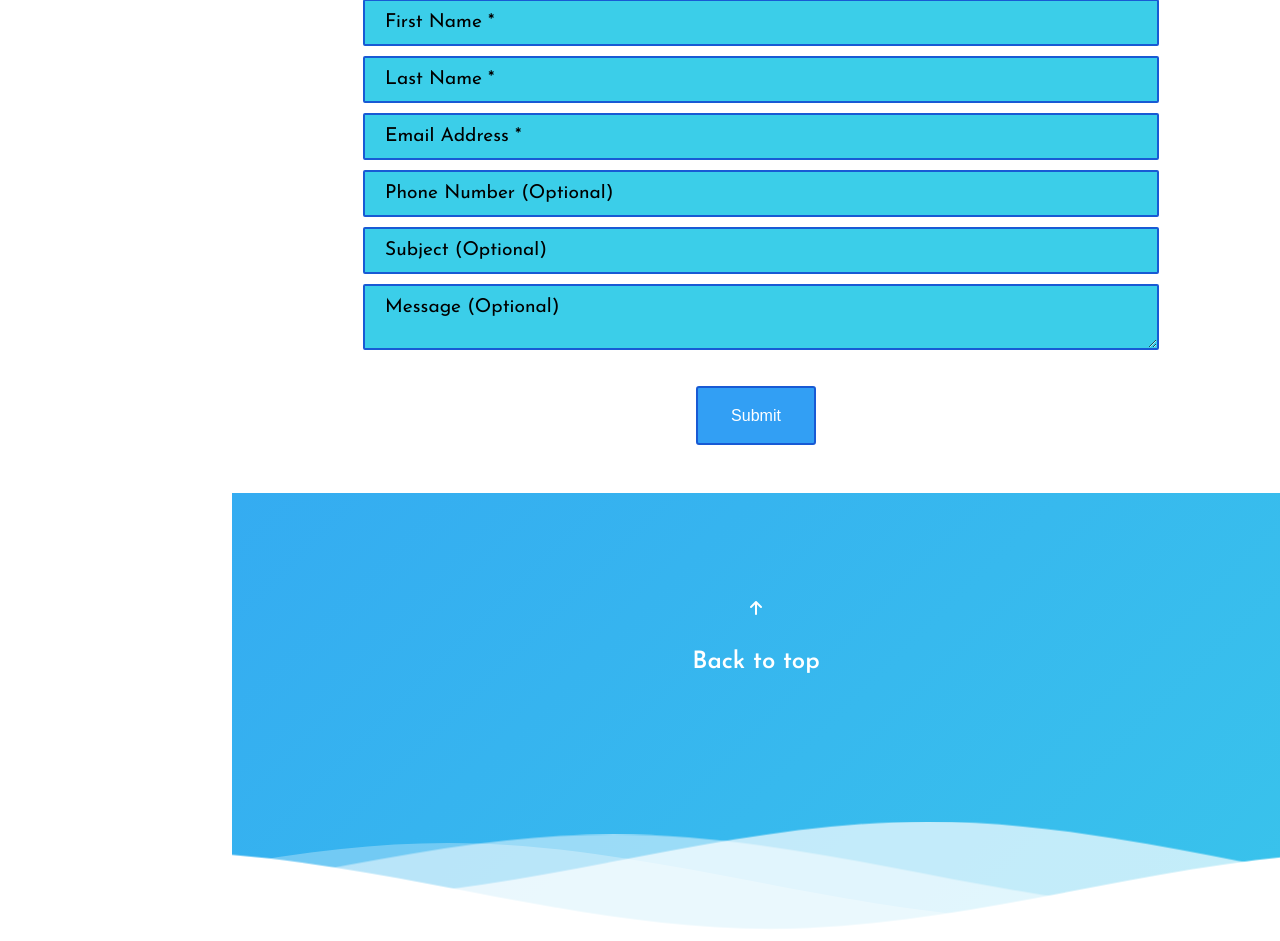
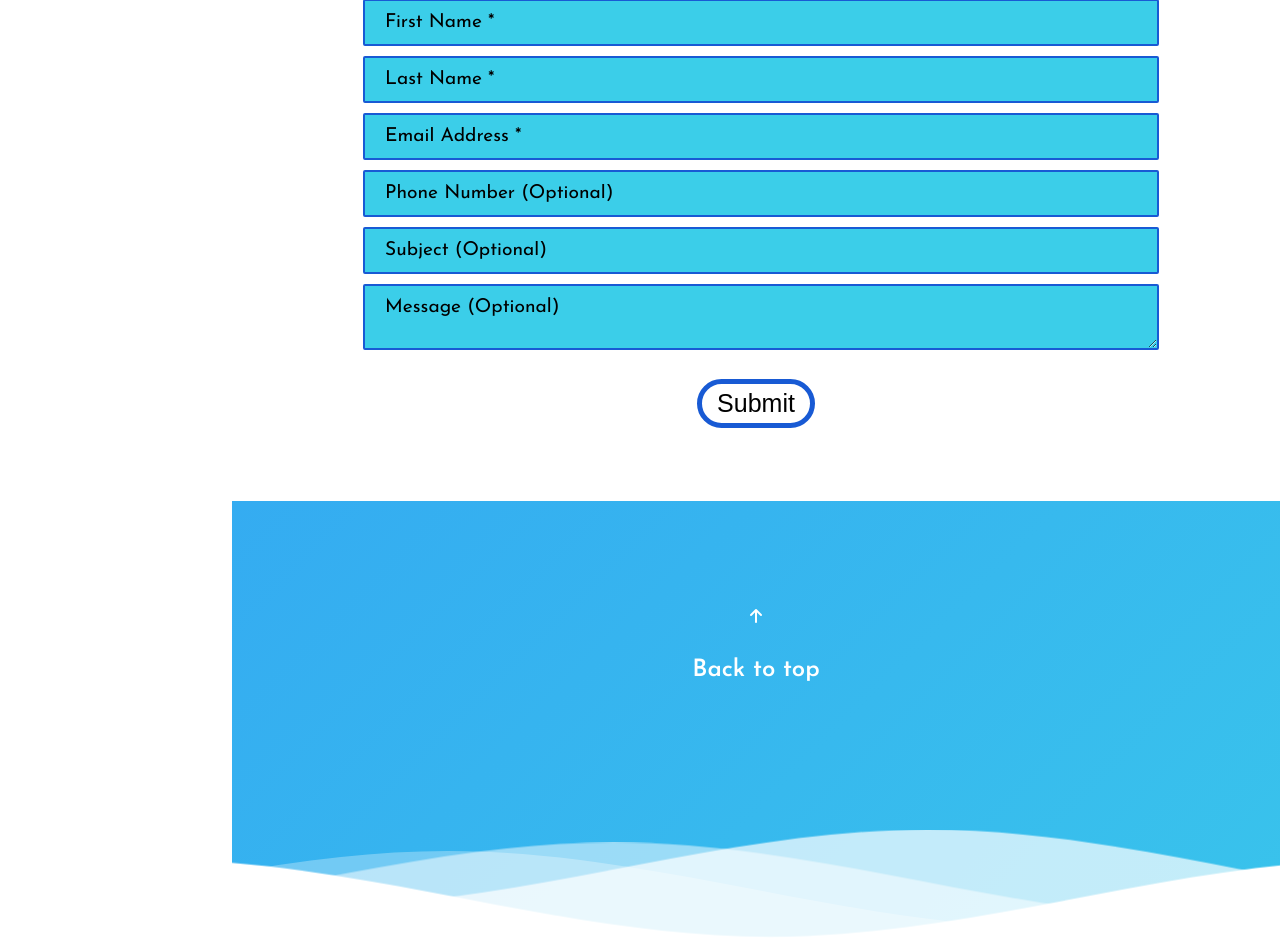
Before and after one commit to Esmee29/Portfolio, a PHP site: page /index.html in a window 1280 px wide. Shown: the part 3500-4441 px from the top of the page. Run offline with PHP 8.4, Linux system fonts and the light colour scheme; some libraries are stand-ins or nearby versions; grey boxes are pictures that could not be loaded.

Commit message:
liquid fill submit button

```diff
--- a/css/style.css
+++ b/css/style.css
@@ -516,41 +516,76 @@
 
 @media (min-width: 320px) and (max-width: 767px) {
   /* line 308, ../../GitHub/Portfolio/scss/style/Utilities/_viewports.scss */
+  .primary-nav__pages li a {
+    padding: 1rem;
+  }
+}
+
+@media (min-width: 768px) and (max-width: 991px) {
+  /* line 308, ../../GitHub/Portfolio/scss/style/Utilities/_viewports.scss */
+  .primary-nav__pages li a {
+    padding: 1rem;
+  }
+}
+
+@media (min-width: 992px) and (max-width: 1259px) {
+  /* line 308, ../../GitHub/Portfolio/scss/style/Utilities/_viewports.scss */
+  .primary-nav__pages li a {
+    padding: 2rem 1rem;
+  }
+}
+
+@media (min-width: 1260px) and (max-width: 1439px) {
+  /* line 308, ../../GitHub/Portfolio/scss/style/Utilities/_viewports.scss */
+  .primary-nav__pages li a {
+    padding: 2rem 1rem;
+  }
+}
+
+@media (min-width: 1440px) {
+  /* line 308, ../../GitHub/Portfolio/scss/style/Utilities/_viewports.scss */
+  .primary-nav__pages li a {
+    padding: 2rem 1rem;
+  }
+}
+
+@media (min-width: 320px) and (max-width: 767px) {
+  /* line 325, ../../GitHub/Portfolio/scss/style/Utilities/_viewports.scss */
   .symbol {
     font-size: 3rem;
   }
 }
 
 @media (min-width: 768px) and (max-width: 991px) {
-  /* line 308, ../../GitHub/Portfolio/scss/style/Utilities/_viewports.scss */
+  /* line 325, ../../GitHub/Portfolio/scss/style/Utilities/_viewports.scss */
   .symbol {
     font-size: 3rem;
   }
 }
 
 @media (min-width: 320px) and (max-width: 767px) {
-  /* line 316, ../../GitHub/Portfolio/scss/style/Utilities/_viewports.scss */
+  /* line 333, ../../GitHub/Portfolio/scss/style/Utilities/_viewports.scss */
   .projects-block-button {
     margin-bottom: 20px;
   }
 }
 
 @media (min-width: 768px) and (max-width: 991px) {
-  /* line 316, ../../GitHub/Portfolio/scss/style/Utilities/_viewports.scss */
+  /* line 333, ../../GitHub/Portfolio/scss/style/Utilities/_viewports.scss */
   .projects-block-button {
     margin-bottom: 20px;
   }
 }
 
 @media (min-width: 320px) and (max-width: 767px) {
-  /* line 325, ../../GitHub/Portfolio/scss/style/Utilities/_viewports.scss */
+  /* line 342, ../../GitHub/Portfolio/scss/style/Utilities/_viewports.scss */
   .projects-block {
     margin: 20px 20px;
   }
 }
 
 @media (min-width: 768px) and (max-width: 991px) {
-  /* line 325, ../../GitHub/Portfolio/scss/style/Utilities/_viewports.scss */
+  /* line 342, ../../GitHub/Portfolio/scss/style/Utilities/_viewports.scss */
   .projects-block {
     max-width: 100%;
     margin: 20px 10px;
@@ -558,28 +593,28 @@
 }
 
 @media (min-width: 992px) and (max-width: 1259px) {
-  /* line 325, ../../GitHub/Portfolio/scss/style/Utilities/_viewports.scss */
+  /* line 342, ../../GitHub/Portfolio/scss/style/Utilities/_viewports.scss */
   .projects-block {
     margin: 30px 10px;
   }
 }
 
 @media (min-width: 1260px) and (max-width: 1439px) {
-  /* line 325, ../../GitHub/Portfolio/scss/style/Utilities/_viewports.scss */
+  /* line 342, ../../GitHub/Portfolio/scss/style/Utilities/_viewports.scss */
   .projects-block {
     margin: 30px 10px;
   }
 }
 
 @media (min-width: 1440px) {
-  /* line 325, ../../GitHub/Portfolio/scss/style/Utilities/_viewports.scss */
+  /* line 342, ../../GitHub/Portfolio/scss/style/Utilities/_viewports.scss */
   .projects-block {
     margin: 45px 10px;
   }
 }
 
 @media (min-width: 320px) and (max-width: 767px) {
-  /* line 344, ../../GitHub/Portfolio/scss/style/Utilities/_viewports.scss */
+  /* line 361, ../../GitHub/Portfolio/scss/style/Utilities/_viewports.scss */
   .project-grid {
     display: flex;
     flex-direction: column;
@@ -587,7 +622,7 @@
 }
 
 @media (min-width: 768px) and (max-width: 991px) {
-  /* line 344, ../../GitHub/Portfolio/scss/style/Utilities/_viewports.scss */
+  /* line 361, ../../GitHub/Portfolio/scss/style/Utilities/_viewports.scss */
   .project-grid {
     max-width: 600px;
     margin: 0 auto;
@@ -595,7 +630,7 @@
 }
 
 @media (min-width: 992px) and (max-width: 1259px) {
-  /* line 344, ../../GitHub/Portfolio/scss/style/Utilities/_viewports.scss */
+  /* line 361, ../../GitHub/Portfolio/scss/style/Utilities/_viewports.scss */
   .project-grid {
     grid-template-columns: repeat(2, 1fr);
     max-width: none;
@@ -604,7 +639,7 @@
 }
 
 @media (min-width: 1260px) and (max-width: 1439px) {
-  /* line 344, ../../GitHub/Portfolio/scss/style/Utilities/_viewports.scss */
+  /* line 361, ../../GitHub/Portfolio/scss/style/Utilities/_viewports.scss */
   .project-grid {
     grid-template-columns: repeat(3, 1fr);
     margin: 0 1rem;
@@ -612,7 +647,7 @@
 }
 
 @media (min-width: 1440px) {
-  /* line 344, ../../GitHub/Portfolio/scss/style/Utilities/_viewports.scss */
+  /* line 361, ../../GitHub/Portfolio/scss/style/Utilities/_viewports.scss */
   .project-grid {
     grid-template-columns: repeat(3, 1fr);
     margin: 0 2rem;
@@ -621,14 +656,14 @@
 }
 
 @media (min-width: 320px) and (max-width: 767px) {
-  /* line 368, ../../GitHub/Portfolio/scss/style/Utilities/_viewports.scss */
+  /* line 385, ../../GitHub/Portfolio/scss/style/Utilities/_viewports.scss */
   .projects-grid {
     margin: 0 20px;
   }
 }
 
 @media (min-width: 320px) and (max-width: 767px) {
-  /* line 373, ../../GitHub/Portfolio/scss/style/Utilities/_viewports.scss */
+  /* line 390, ../../GitHub/Portfolio/scss/style/Utilities/_viewports.scss */
   .projects-block:hover {
     transform: translate(0, -5px);
     transform: scale(0.95);
@@ -636,7 +671,7 @@
 }
 
 @media (min-width: 768px) and (max-width: 991px) {
-  /* line 373, ../../GitHub/Portfolio/scss/style/Utilities/_viewports.scss */
+  /* line 390, ../../GitHub/Portfolio/scss/style/Utilities/_viewports.scss */
   .projects-block:hover {
     transform: translate(0, -5px);
     transform: scale(0.95);
@@ -644,35 +679,35 @@
 }
 
 @media (min-width: 1260px) and (max-width: 1439px) {
-  /* line 384, ../../GitHub/Portfolio/scss/style/Utilities/_viewports.scss */
+  /* line 401, ../../GitHub/Portfolio/scss/style/Utilities/_viewports.scss */
   .projects {
     width: 100%;
   }
 }
 
 @media (min-width: 1440px) {
-  /* line 384, ../../GitHub/Portfolio/scss/style/Utilities/_viewports.scss */
+  /* line 401, ../../GitHub/Portfolio/scss/style/Utilities/_viewports.scss */
   .projects {
     width: 100%;
   }
 }
 
 @media (min-width: 320px) and (max-width: 767px) {
-  /* line 392, ../../GitHub/Portfolio/scss/style/Utilities/_viewports.scss */
+  /* line 409, ../../GitHub/Portfolio/scss/style/Utilities/_viewports.scss */
   .projects-block-tools h5 {
     display: none;
   }
 }
 
 @media (min-width: 768px) and (max-width: 991px) {
-  /* line 392, ../../GitHub/Portfolio/scss/style/Utilities/_viewports.scss */
+  /* line 409, ../../GitHub/Portfolio/scss/style/Utilities/_viewports.scss */
   .projects-block-tools h5 {
     display: none;
   }
 }
 
 @media (min-width: 320px) and (max-width: 767px) {
-  /* line 401, ../../GitHub/Portfolio/scss/style/Utilities/_viewports.scss */
+  /* line 418, ../../GitHub/Portfolio/scss/style/Utilities/_viewports.scss */
   .content-grid {
     display: flex;
     flex-direction: column;
@@ -680,70 +715,70 @@
 }
 
 @media (min-width: 992px) and (max-width: 1259px) {
-  /* line 401, ../../GitHub/Portfolio/scss/style/Utilities/_viewports.scss */
+  /* line 418, ../../GitHub/Portfolio/scss/style/Utilities/_viewports.scss */
   .content-grid {
     grid-template-columns: 1fr 1fr;
   }
 }
 
 @media (min-width: 1260px) and (max-width: 1439px) {
-  /* line 401, ../../GitHub/Portfolio/scss/style/Utilities/_viewports.scss */
+  /* line 418, ../../GitHub/Portfolio/scss/style/Utilities/_viewports.scss */
   .content-grid {
     grid-template-columns: 1fr 1fr;
   }
 }
 
 @media (min-width: 320px) and (max-width: 767px) {
-  /* line 413, ../../GitHub/Portfolio/scss/style/Utilities/_viewports.scss */
+  /* line 430, ../../GitHub/Portfolio/scss/style/Utilities/_viewports.scss */
   .treehouse-container {
     margin: 0 10px;
   }
 }
 
 @media (min-width: 320px) and (max-width: 767px) {
-  /* line 418, ../../GitHub/Portfolio/scss/style/Utilities/_viewports.scss */
+  /* line 435, ../../GitHub/Portfolio/scss/style/Utilities/_viewports.scss */
   .net li {
     font-size: 1rem;
   }
 }
 
 @media (min-width: 768px) and (max-width: 991px) {
-  /* line 418, ../../GitHub/Portfolio/scss/style/Utilities/_viewports.scss */
+  /* line 435, ../../GitHub/Portfolio/scss/style/Utilities/_viewports.scss */
   .net li {
     font-size: 1rem;
   }
 }
 
 @media (min-width: 992px) and (max-width: 1259px) {
-  /* line 418, ../../GitHub/Portfolio/scss/style/Utilities/_viewports.scss */
+  /* line 435, ../../GitHub/Portfolio/scss/style/Utilities/_viewports.scss */
   .net li {
     font-size: 1.5rem;
   }
 }
 
 @media (min-width: 1260px) and (max-width: 1439px) {
-  /* line 418, ../../GitHub/Portfolio/scss/style/Utilities/_viewports.scss */
+  /* line 435, ../../GitHub/Portfolio/scss/style/Utilities/_viewports.scss */
   .net li {
     font-size: 1.5rem;
   }
 }
 
 @media (min-width: 1440px) {
-  /* line 418, ../../GitHub/Portfolio/scss/style/Utilities/_viewports.scss */
+  /* line 435, ../../GitHub/Portfolio/scss/style/Utilities/_viewports.scss */
   .net li {
     font-size: 2rem;
   }
 }
 
 @media (min-width: 992px) and (max-width: 1259px) {
-  /* line 435, ../../GitHub/Portfolio/scss/style/Utilities/_viewports.scss */
+  /* line 452, ../../GitHub/Portfolio/scss/style/Utilities/_viewports.scss */
   .tree-text {
     margin: 100px 20px 0;
   }
 }
 
 @media (min-width: 1260px) and (max-width: 1439px) {
-  /* line 435, ../../GitHub/Portfolio/scss/style/Utilities/_viewports.scss */
+  /* line 452, ../../GitHub/Portfolio/scss/style/Utilities/_viewports.scss */
   .tree-text {
     margin: 100px 20px 0;
   }
@@ -1037,52 +1072,59 @@ input, textarea {
 }
 
 /* line 90, ../../GitHub/Portfolio/scss/style/Modules/_contact.scss */
-.btn-submit {
-  height: auto;
-  line-height: 35px;
+.button-fill-submit {
+  flex: 1;
   padding: 5px 15px;
-  text-align: center;
-  font-size: 1em;
-  border-radius: 3px;
-  background-color: #329FF4;
-  border: 2px solid #185ad4;
-  color: #fff;
-  row-gap: 0.20833em;
-  padding: 0.625em 2.08333em;
-  margin-top: 2rem;
-}
-
-/* line 104, ../../GitHub/Portfolio/scss/style/Modules/_contact.scss */
-.btn-submit:hover {
-  background-color: #3BCEE9;
-}
-
-/* line 109, ../../GitHub/Portfolio/scss/style/Modules/_contact.scss */
+  margin: 25px;
+  border-radius: 999px;
+  border: 5px solid #185ad4;
+  font-size: 25px;
+  white-space: nowrap;
+  color: #000;
+  background: transparent;
+  background: url(https://i.imgur.com/8PFQWxB.png);
+  background-repeat: repeat-x;
+  background-position: 0 -100%;
+  transition: 2s ease;
+}
+
+/* line 105, ../../GitHub/Portfolio/scss/style/Modules/_contact.scss */
+.button-fill-submit:hover {
+  background-position: 500% 100%;
+  color: white;
+}
+
+/* line 110, ../../GitHub/Portfolio/scss/style/Modules/_contact.scss */
+button:nth-child {
+  filter: hue-rotate(340deg);
+}
+
+/* line 116, ../../GitHub/Portfolio/scss/style/Modules/_contact.scss */
 #first-name::placeholder {
   color: black;
 }
 
-/* line 114, ../../GitHub/Portfolio/scss/style/Modules/_contact.scss */
+/* line 121, ../../GitHub/Portfolio/scss/style/Modules/_contact.scss */
 #last-name::placeholder {
   color: black;
 }
 
-/* line 119, ../../GitHub/Portfolio/scss/style/Modules/_contact.scss */
+/* line 126, ../../GitHub/Portfolio/scss/style/Modules/_contact.scss */
 #email::placeholder {
   color: black;
 }
 
-/* line 124, ../../GitHub/Portfolio/scss/style/Modules/_contact.scss */
+/* line 131, ../../GitHub/Portfolio/scss/style/Modules/_contact.scss */
 #phone::placeholder {
   color: black;
 }
 
-/* line 129, ../../GitHub/Portfolio/scss/style/Modules/_contact.scss */
+/* line 136, ../../GitHub/Portfolio/scss/style/Modules/_contact.scss */
 #subject::placeholder {
   color: #000;
 }
 
-/* line 134, ../../GitHub/Portfolio/scss/style/Modules/_contact.scss */
+/* line 141, ../../GitHub/Portfolio/scss/style/Modules/_contact.scss */
 #message::placeholder {
   color: #000;
 }
@@ -1368,12 +1410,12 @@ input, textarea {
   color: #fff;
 }
 
-/* line 104, ../../GitHub/Portfolio/scss/style/Modules/_projects.scss */
+/* line 105, ../../GitHub/Portfolio/scss/style/Modules/_projects.scss */
 .empty {
   padding-bottom: 200px;
 }
 
-/* line 107, ../../GitHub/Portfolio/scss/style/Modules/_projects.scss */
+/* line 110, ../../GitHub/Portfolio/scss/style/Modules/_projects.scss */
 .btn {
   position: relative;
   display: inline-block;
@@ -1501,18 +1543,18 @@ a {
   text-align: center;
   font-size: 1.2rem;
   font-weight: bold;
-}
-
-/* line 52, ../../GitHub/Portfolio/scss/style/Modules/_sidebar.scss */
+  margin-top: auto;
+}
+
+/* line 53, ../../GitHub/Portfolio/scss/style/Modules/_sidebar.scss */
 .primary-nav__pages li {
   border-bottom: 0.2rem solid #185ad4;
   margin: 0;
 }
 
-/* line 56, ../../GitHub/Portfolio/scss/style/Modules/_sidebar.scss */
+/* line 57, ../../GitHub/Portfolio/scss/style/Modules/_sidebar.scss */
 .primary-nav__pages li a {
   display: block;
-  padding: 1rem;
   text-align: center;
   color: #329FF4;
 }
@@ -1539,7 +1581,7 @@ li {
   display: flex;
   justify-content: center;
   margin-top: 0;
-  padding-top: 10px;
+  padding-top: 30px;
 }
 
 @media (max-width: calc(992px)) {
--- a/index.html
+++ b/index.html
@@ -118,7 +118,7 @@
                             </div>
                                 <div class="projects-block-text">
                                     <h3>Netmatters Homepage</h3>
-                                    <p>A rebuild of the Netmatters website, from scratch. A vanilla JavaScript & PHP project, with a MySQL database for 'latest news' and contact form submissions.</p>
+                                    <p>A replica of the Netmatters homepage using html and sass/css.</p>
                                     <h4>Technologies</h4>
                                     <ul class="projects-block-tools">
                                         <li><div class="icon">
@@ -139,11 +139,10 @@
                                     </ul>
                                 </div>
 
+
                             <div class="projects-block-button-group">
                                 <div class="projects-block-button btn"><a href="https://esmee29.github.io/Netmatters-homepage/" target="_blank" >Vist site
-                                    <span class="icon-arrow-right"></span></a> </div>
-
-                            </div>
+                                    <i class="fa-solid fa-arrow-right"></i></a> </div>
 
                         </section>
                         <section class="projects-block block-2 coming-soon">
@@ -273,7 +272,7 @@
                     </div>
                 </div>
                 <div class="submit">
-                    <button type="submit" id="submit-btn" class="btn-submit">Submit</button>
+                    <button type="submit" id="submit-btn" class="button-fill-submit">Submit</button>
                 </div>
             </form>
         </div>
--- a/scss/style/Modules/_contact.scss
+++ b/scss/style/Modules/_contact.scss
@@ -87,23 +87,30 @@ input, textarea {
     border: 2px solid $color-primary;
     border-radius: 2px;
 }
-.btn-submit {
-    height: auto;
-    line-height: 35px;
+.button-fill-submit{
+    flex: 1;
     padding: 5px 15px;
-    text-align: center;
-    font-size: 1em;
-    border-radius: 3px;
-    background-color: $color-third;
-    border: 2px solid $color-primary;
-    color: $white;
-    row-gap: 0.20833em;
-    padding: 0.625em 2.08333em;
-    margin-top: 2rem;
+    margin: 25px;
+    border-radius: 999px;
+    border: 5px solid $color-primary;
+    font-size: 25px;
+    white-space: nowrap;
+    color: $black;
+    background: transparent;
+    background: url(https://i.imgur.com/8PFQWxB.png);
+    background-repeat: repeat-x;
+    background-position: 0 -100%;
+    transition: 2s ease;
 }
-.btn-submit:hover{
-    background-color: $color-secondary;
+.button-fill-submit:hover {
+    background-position: 500% 100%;
+    color: white;
 }
+
+button:nth-child{
+    filter: hue-rotate(340deg);
+}
+
 
 #first-name {
     &::placeholder {
--- a/scss/style/Modules/_projects.scss
+++ b/scss/style/Modules/_projects.scss
@@ -101,9 +101,12 @@ font-weight: 400;
 .projects-block-button a{
     color: $white;
 }
+
 .empty{
     padding-bottom: 200px;
 }
+
+
 .btn {
     position: relative;
     display: inline-block;
--- a/scss/style/Modules/_sidebar.scss
+++ b/scss/style/Modules/_sidebar.scss
@@ -48,6 +48,7 @@ a{
     text-align: center;
     font-size: 1.2rem;
     font-weight: bold;
+    margin-top: auto;
   }
   .primary-nav__pages li {
     border-bottom: 0.2rem solid $color-primary;
@@ -55,7 +56,6 @@ a{
   }
   .primary-nav__pages li a {
     display: block;
-    padding: 1rem;
     text-align: center;
     color: $color-third;
   }
@@ -75,7 +75,7 @@ a{
     display: flex;
     justify-content: center;
     margin-top: 0;
-    padding-top: 10px;
+    padding-top: 30px;
 }
   @media (max-width: calc(992px)){
 .primary-nav--hidden {
--- a/scss/style/Utilities/_viewports.scss
+++ b/scss/style/Utilities/_viewports.scss
@@ -305,6 +305,23 @@ h5{
     font-size: 1.8rem;
 }
 }
+.primary-nav__pages li a {
+    @include viewport(small) {
+        padding: 1rem;
+     }
+     @include viewport(medium) {
+        padding: 1rem;
+     }
+     @include viewport(large) {
+        padding: 2rem 1rem;
+     }
+     @include viewport(x-large) {
+        padding: 2rem 1rem;
+     }
+     @include viewport(xx-large) {
+        padding: 2rem 1rem;
+     }
+  }
 .symbol{
     @include viewport(small) {
        font-size: 3rem;
```
Also changed, not shown: javaScript/navSidebar.js (+4 -4 lines), 1 other file.
